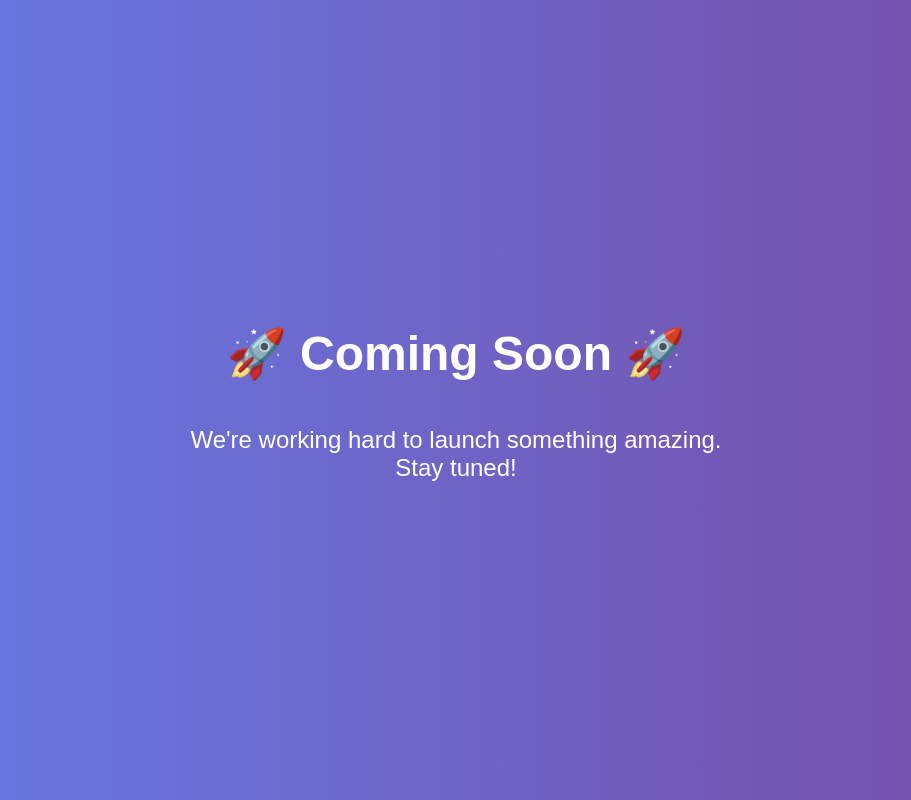
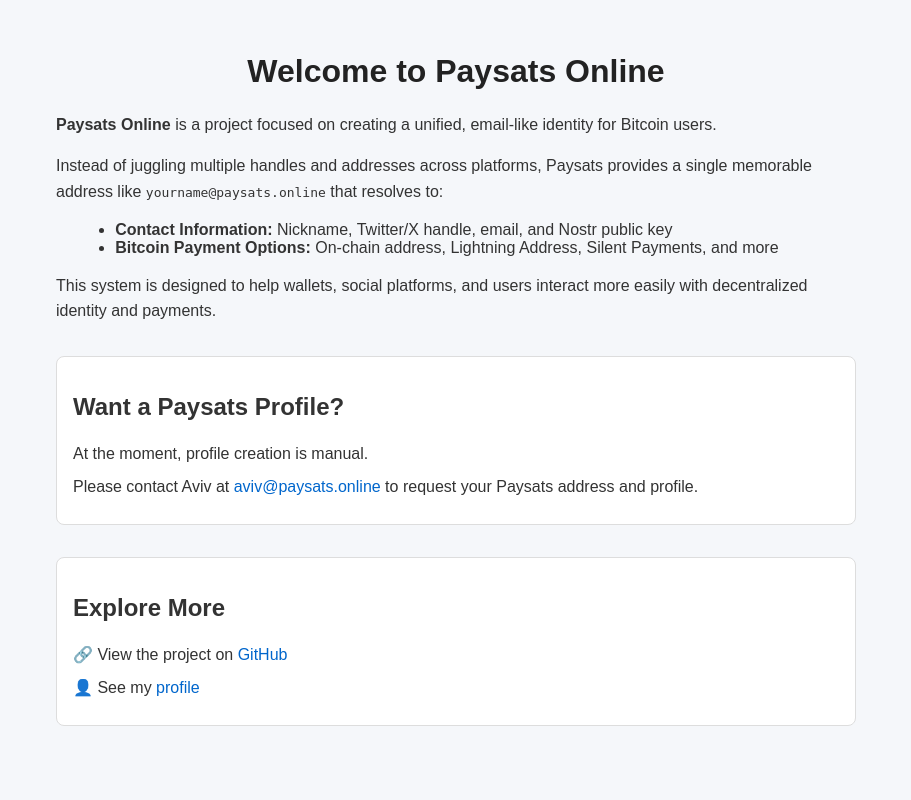
Before and after one commit to aviv57/paysats, a FastAPI app: page / in a window 1280 px wide. Shown: the whole page, without its empty margins (184-1095 px from the left). Run offline with FastAPI, Linux system fonts and the light colour scheme.

Commit message:
Update index.html

```diff
--- a/app/templates/index.html
+++ b/app/templates/index.html
@@ -3,31 +3,71 @@
 <head>
     <meta charset="UTF-8">
     <meta name="viewport" content="width=device-width, initial-scale=1.0">
-    <title>{{ title or "Coming Soon" }}</title>
+    <title>Paysats Online</title>
     <style>
         body {
-            display: flex;
-            flex-direction: column;
-            align-items: center;
-            justify-content: center;
-            height: 100vh;
-            margin: 0;
             font-family: Arial, sans-serif;
-            background: linear-gradient(to right, #667eea, #764ba2);
-            color: white;
+            background-color: #f5f7fa;
+            color: #333;
+            padding: 2em;
+            max-width: 800px;
+            margin: auto;
+        }
+        h1 {
+            color: #222;
             text-align: center;
         }
-        h1 {
-            font-size: 3em;
+        p {
+            line-height: 1.6;
         }
-        p {
-            font-size: 1.5em;
-            margin-top: 0.5em;
+        ul {
+            margin-left: 1.2em;
+        }
+        .contact, .links {
+            margin-top: 2em;
+            padding: 1em;
+            background-color: #fff;
+            border: 1px solid #ddd;
+            border-radius: 8px;
+        }
+        .contact p, .links p {
+            margin: 0.5em 0;
+        }
+        a {
+            color: #0066cc;
+            text-decoration: none;
+        }
+        a:hover {
+            text-decoration: underline;
         }
     </style>
 </head>
 <body>
-    <h1>🚀 Coming Soon 🚀</h1>
-    <p>We're working hard to launch something amazing.<br>Stay tuned!</p>
+
+    <h1>Welcome to Paysats Online</h1>
+
+    <p><strong>Paysats Online</strong> is a project focused on creating a unified, email-like identity for Bitcoin users.</p>
+
+    <p>Instead of juggling multiple handles and addresses across platforms, Paysats provides a single memorable address like <code>yourname@paysats.online</code> that resolves to:</p>
+
+    <ul>
+        <li><strong>Contact Information:</strong> Nickname, Twitter/X handle, email, and Nostr public key</li>
+        <li><strong>Bitcoin Payment Options:</strong> On-chain address, Lightning Address, Silent Payments, and more</li>
+    </ul>
+
+    <p>This system is designed to help wallets, social platforms, and users interact more easily with decentralized identity and payments.</p>
+
+    <div class="contact">
+        <h2>Want a Paysats Profile?</h2>
+        <p>At the moment, profile creation is manual.</p>
+        <p>Please contact Aviv at <a href="mailto:aviv@paysats.online">aviv@paysats.online</a> to request your Paysats address and profile.</p>
+    </div>
+
+    <div class="links">
+        <h2>Explore More</h2>
+        <p>🔗 View the project on <a href="https://github.com/aviv57/paysats" target="_blank">GitHub</a></p>
+        <p>👤 See my <a href="http://paysats.online/u/aviv" target="_blank">profile</a></p>
+    </div>
+
 </body>
 </html>
```
